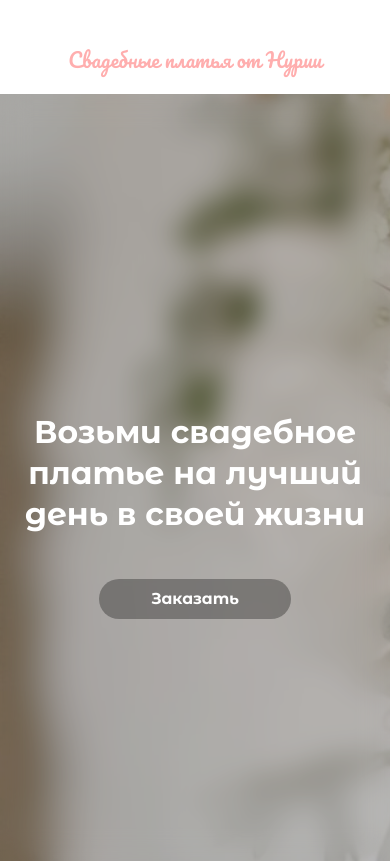
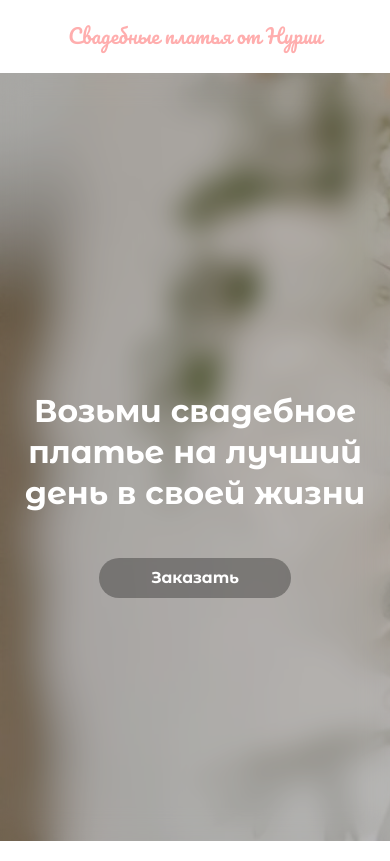
Before and after one commit to azamatibra/dress, a web app: file index.html in a window 390 px wide. Shown: the top 861 px of the page. Run offline with its HTML, style and script files only (its server is not run), Linux system fonts and the light colour scheme.

Commit message:
Added version 0.4

```diff
--- a/css/style.css
+++ b/css/style.css
@@ -118,6 +118,11 @@ button {
 }
 .header__container {
   padding: 3.5625rem 0 1.6875rem 0;
+}
+@media (max-width: 480px) {
+  .header__container {
+    padding: 1.875rem 0;
+  }
 }
 .header__logo {
   text-align: center;
--- a/sass/common/_header.sass
+++ b/sass/common/_header.sass
@@ -7,6 +7,8 @@
     height: 91vh
   &__container
     padding: rem(57px) 0 rem(27px) 0
+    +media_es
+      padding: rem(30px) 0
   &__logo
     text-align: center
     font-family: $font-pacifico
```
Also changed, not shown: 1 other file.
